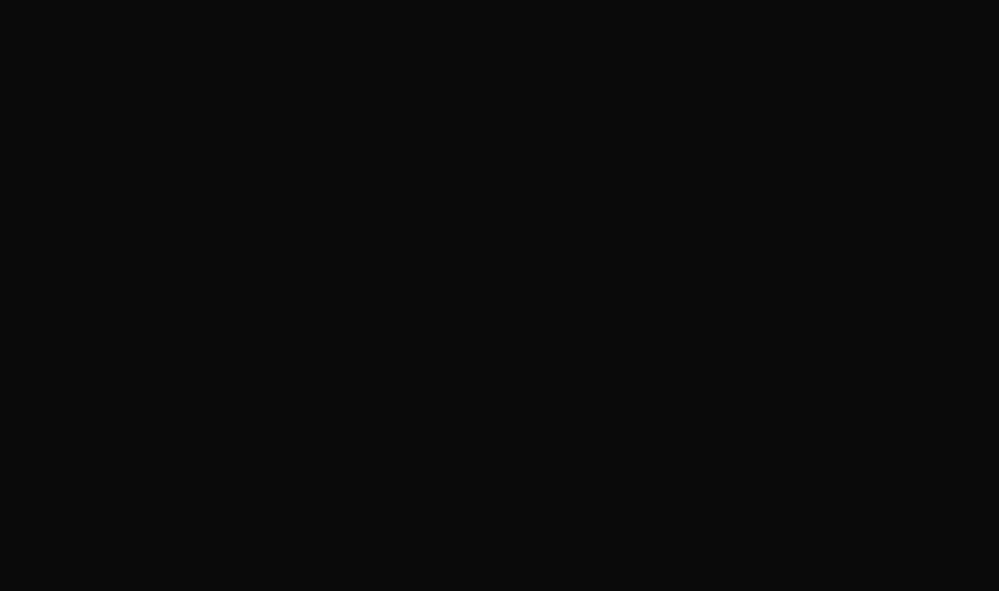
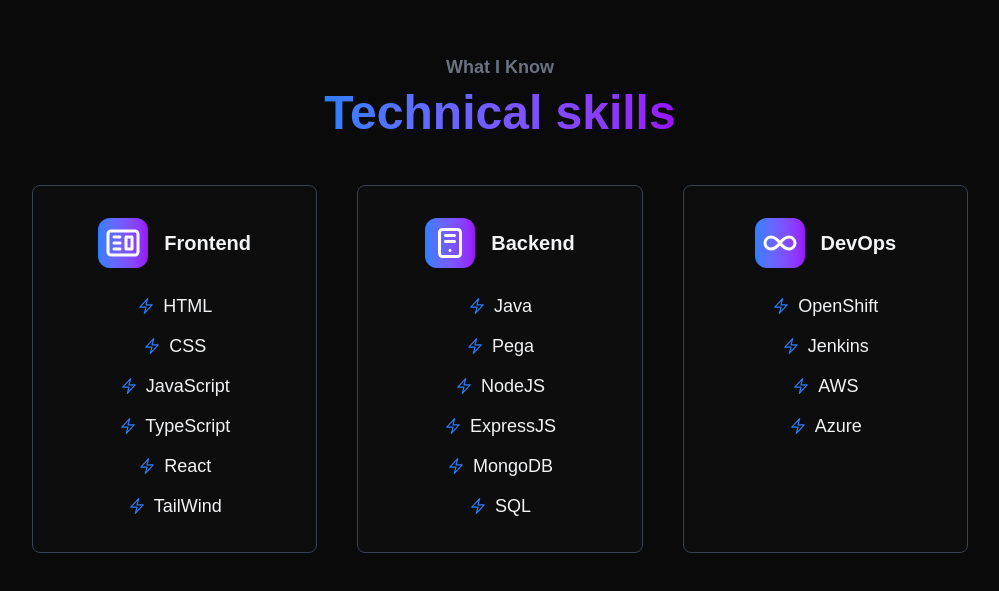
Before and after one commit to AntonBertrand/Portfolio-v2, a React (Vite) app: page / in a window 1280 px wide. Shown: the part 1713-2304 px from the top of the page, without its empty margins (140-1139 px from the left). Before the commit the page ends 1600 px from the top, so only its background shows below. Built offline with nearby package versions, Linux system fonts and the light colour scheme.

Commit message:
Implemented Skills section

```diff
--- a/src/App.jsx
+++ b/src/App.jsx
@@ -6,6 +6,7 @@
 import MobileMenu from "./components/MobileMenu";
 import Home from "./components/sections/Home";
 import About from "./components/sections/About";
+import Skills from "./components/sections/Skills";
 function App() {
   const onComplete = () => {
     setIsLoaded(true);
@@ -25,6 +26,7 @@
       <MobileMenu menuOpen={menuOpen} setMenuOpen={setMenuOpen} />
       <Home />
       <About />
+      <Skills />
     </div>
   );
 }
--- /dev/null
+++ b/src/components/sections/Skills.jsx
@@ -0,0 +1,111 @@
+import React from "react";
+import { CgWebsite } from "react-icons/cg";
+import { CgServer } from "react-icons/cg";
+import { LuInfinity } from "react-icons/lu";
+import { HiOutlineBolt } from "react-icons/hi2";
+
+const Skills = () => {
+  return (
+    <section className="min-h-screen flex items-center justify-center pt-32 pb-8 md:pt-16 sm:pt-20 px-4">
+      <div className="flex flex-col items-center justify-center gap-8 w-full max-w-7xl mx-auto">
+        <div className="flex flex-col items-center justify-center gap-2">
+          <p className="text-lg font-bold text-gray-500">What I Know</p>
+          <h1 className="text-4xl md:text-5xl font-bold mb-4 bg-gradient-to-r from-blue-500 to-purple-600 bg-clip-text text-transparent leading-right">
+            Technical skills
+          </h1>
+        </div>
+
+        <div className="grid grid-cols-1 md:grid-cols-3 gap-10 w-full md:w-3/4">
+          {/* Frontend */}
+
+          <div className="border border-gray-700 rounded-lg p-8 flex flex-col text-center gap-2 bg-white/1 hover:bg-white/2 transition-all duration-300">
+            <div className="flex flex-row items-center justify-center gap-4">
+              <div className="w-[50px] h-[50px] flex items-center justify-center rounded-xl bg-gradient-to-r from-blue-500 to-purple-600 hover:scale-110 transition-all duration-300">
+                <CgWebsite className="text-4xl text-white" />
+              </div>
+              <p className="text-xl font-bold">Frontend</p>
+            </div>
+            <ul className="flex flex-col items-center justify-center gap-3 mt-4 text-lg">
+              <li className="flex items-center gap-2">
+                <HiOutlineBolt className="text-blue-500" /> HTML
+              </li>
+              <li className="flex items-center gap-2">
+                <HiOutlineBolt className="text-blue-500" /> CSS
+              </li>
+              <li className="flex items-center gap-2">
+                <HiOutlineBolt className="text-blue-500" /> JavaScript
+              </li>
+              <li className="flex items-center gap-2">
+                <HiOutlineBolt className="text-blue-500" /> TypeScript
+              </li>
+              <li className="flex items-center gap-2">
+                <HiOutlineBolt className="text-blue-500" /> React
+              </li>
+              <li className="flex items-center gap-2">
+                <HiOutlineBolt className="text-blue-500" /> TailWind
+              </li>
+            </ul>
+          </div>
+
+          {/* Backend */}
+
+          <div className="border border-gray-700 rounded-lg p-8 flex flex-col text-center gap-2 bg-white/1 hover:bg-white/2 transition-all duration-300 ">
+            <div className="flex flex-row items-center justify-center gap-4">
+              <div className="w-[50px] h-[50px] flex items-center justify-center rounded-xl bg-gradient-to-r from-blue-500 to-purple-600 hover:scale-110 transition-all duration-300">
+                <CgServer className="text-4xl text-white" />
+              </div>
+              <p className="text-xl font-bold">Backend</p>
+            </div>
+            <ul className="flex flex-col items-center justify-center gap-3 mt-4 text-lg">
+              <li className="flex items-center gap-2">
+                <HiOutlineBolt className="text-blue-500" /> Java
+              </li>
+              <li className="flex items-center gap-2">
+                <HiOutlineBolt className="text-blue-500" /> Pega
+              </li>
+              <li className="flex items-center gap-2">
+                <HiOutlineBolt className="text-blue-500" /> NodeJS
+              </li>
+              <li className="flex items-center gap-2">
+                <HiOutlineBolt className="text-blue-500" /> ExpressJS
+              </li>
+              <li className="flex items-center gap-2">
+                <HiOutlineBolt className="text-blue-500" /> MongoDB
+              </li>
+              <li className="flex items-center gap-2">
+                <HiOutlineBolt className="text-blue-500" /> SQL
+              </li>
+            </ul>
+          </div>
+
+          {/* DevOps */}
+
+          <div className="border border-gray-700 rounded-lg p-8 flex flex-col text-center gap-2 bg-white/1 hover:bg-white/2 transition-all duration-300 ">
+            <div className="flex flex-row items-center justify-center gap-4">
+              <div className="w-[50px] h-[50px] flex items-center justify-center rounded-xl bg-gradient-to-r from-blue-500 to-purple-600 hover:scale-110 transition-all duration-300">
+                <LuInfinity className="text-4xl text-white" />
+              </div>
+              <p className="text-xl font-bold">DevOps</p>
+            </div>
+            <ul className="flex flex-col items-center justify-center gap-3 mt-4 text-lg">
+              <li className="flex items-center gap-2">
+                <HiOutlineBolt className="text-blue-500" /> OpenShift
+              </li>
+              <li className="flex items-center gap-2">
+                <HiOutlineBolt className="text-blue-500" /> Jenkins
+              </li>
+              <li className="flex items-center gap-2">
+                <HiOutlineBolt className="text-blue-500" /> AWS
+              </li>
+              <li className="flex items-center gap-2">
+                <HiOutlineBolt className="text-blue-500" /> Azure
+              </li>
+            </ul>
+          </div>
+        </div>
+      </div>
+    </section>
+  );
+};
+
+export default Skills;
```
